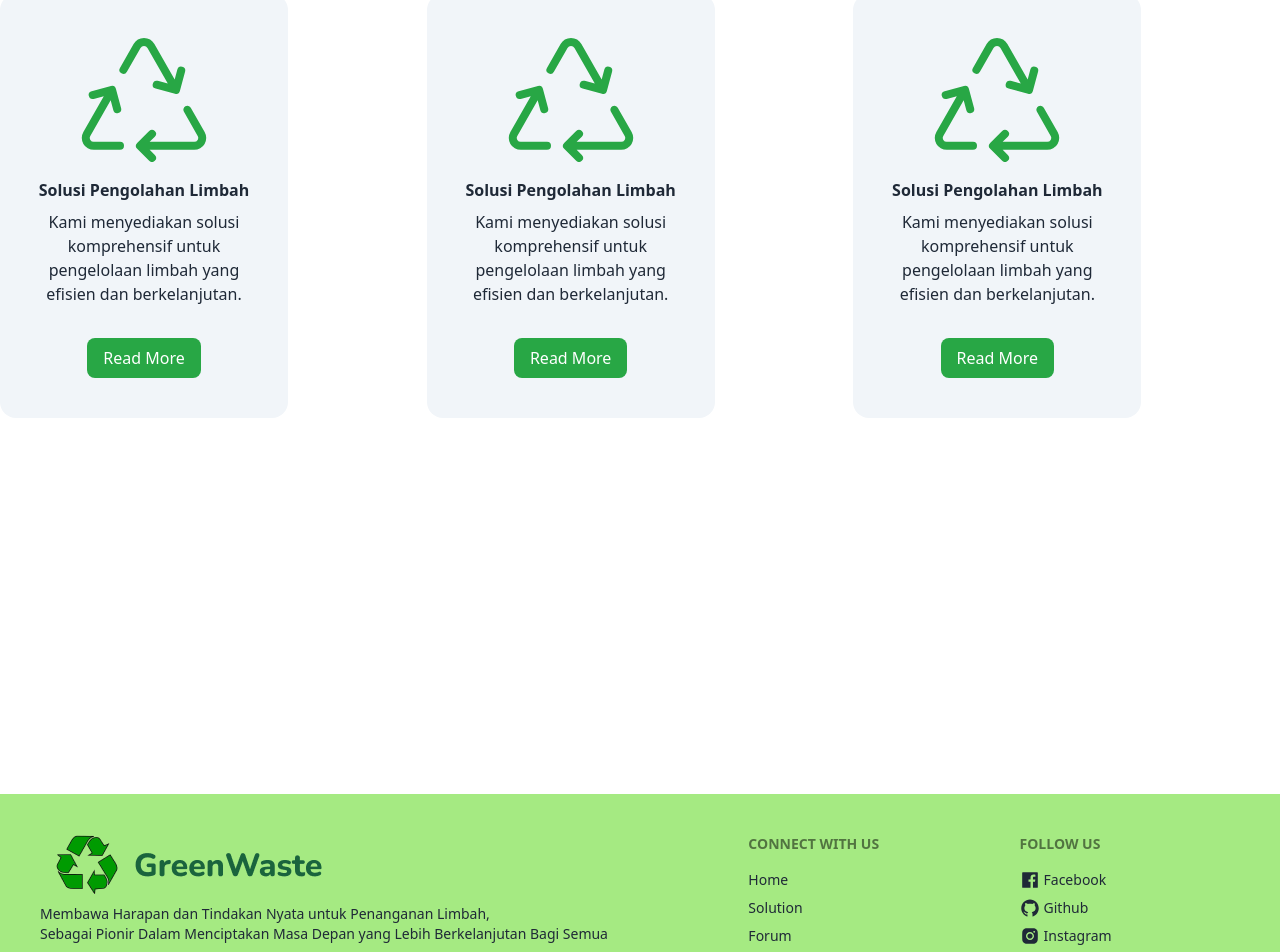
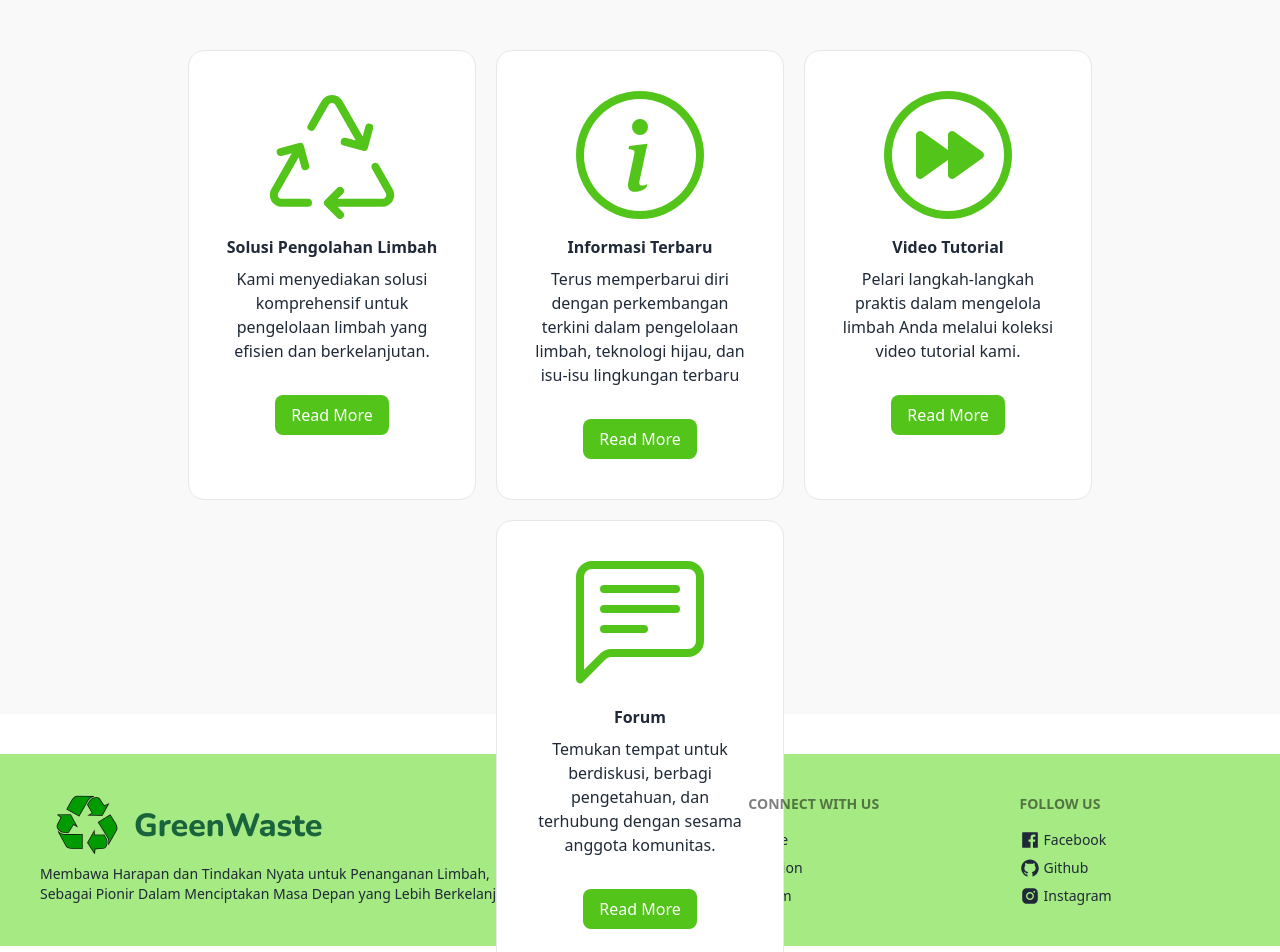
Before and after one commit to FS-16/greenwaste-react, a React (Vite) app: page / in a window 1280 px wide. Shown: the part 1772-2724 px from the top of the page. Built offline with nearby package versions, Linux system fonts and the light colour scheme.

Commit message:
update(homePage, whyChoose): update position, icon, content

```diff
--- a/src/pages/Home.jsx
+++ b/src/pages/Home.jsx
@@ -37,14 +37,15 @@ function Home() {
           <img className='rounded-2xl shadow-xl shadow-black/50' src='/img/home/tentang-kami.jpg' alt='foto' />
         </div>
       </section>
-      <section className='w-full h-screen mt-10'>
+      <section className='w-full h-screen pt-10 bg-gray-light'>
         <h1 className='text-center text-4xl font-bold text-green-dark'>Kenapa Memilih GreenWaste?</h1>
-        <div className='grid grid-cols-3'>
-          <div className='card bg-slate-100 w-72 px-8 py-10 text-center'>
+        <div className="flex justify-center items-center">
+        <div className='mt-14 grid grid-cols-3 gap-5 justify-items-center'>
+          <div className='card bg-white w-72 px-8 py-10 text-center border-default border-gray-200'>
             <svg
               xmlns='http://www.w3.org/2000/svg'
               fill='currentColor'
-              className='bi bi-recycle h-32 w-auto text-green-button'
+              className='bi bi-recycle h-32 w-auto text-green-light'
               viewBox='0 0 16 16'
             >
               <path d='M9.302 1.256a1.5 1.5 0 0 0-2.604 0l-1.704 2.98a.5.5 0 0 0 .869.497l1.703-2.981a.5.5 0 0 1 .868 0l2.54 4.444-1.256-.337a.5.5 0 1 0-.26.966l2.415.647a.5.5 0 0 0 .613-.353l.647-2.415a.5.5 0 1 0-.966-.259l-.333 1.242-2.532-4.431zM2.973 7.773l-1.255.337a.5.5 0 1 1-.26-.966l2.416-.647a.5.5 0 0 1 .612.353l.647 2.415a.5.5 0 0 1-.966.259l-.333-1.242-2.545 4.454a.5.5 0 0 0 .434.748H5a.5.5 0 0 1 0 1H1.723A1.5 1.5 0 0 1 .421 12.24l2.552-4.467zm10.89 1.463a.5.5 0 1 0-.868.496l1.716 3.004a.5.5 0 0 1-.434.748h-5.57l.647-.646a.5.5 0 1 0-.708-.707l-1.5 1.5a.498.498 0 0 0 0 .707l1.5 1.5a.5.5 0 1 0 .708-.707l-.647-.647h5.57a1.5 1.5 0 0 0 1.302-2.244l-1.716-3.004z' />
@@ -53,43 +54,76 @@ function Home() {
             <p className='mt-2'>
               Kami menyediakan solusi komprehensif untuk pengelolaan limbah yang efisien dan berkelanjutan.
             </p>
-            <a href='#' className='py-2 px-4 w-fit mx-auto mt-8 bg-green-button text-white rounded-lg'>
+            <a href='#' className='py-2 px-4 w-fit mx-auto mt-8 bg-green-light text-white rounded-lg'>
               Read More
             </a>
           </div>
-          <div className='card bg-slate-100 w-72 px-8 py-10 text-center'>
+          <div className='card bg-white w-72 px-8 py-10 text-center border-default border-gray-200'>
           <svg
-              xmlns='http://www.w3.org/2000/svg'
-              fill='currentColor'
-              className='bi bi-recycle h-32 w-auto text-green-button'
-              viewBox='0 0 16 16'
+                  xmlns="http://www.w3.org/2000/svg"
+                  fill="currentColor"
+                  className="bi bi-info-circle h-32 w-auto text-green-light"
+                  viewBox="0 0 16 16"
                 >
-              <path d='M9.302 1.256a1.5 1.5 0 0 0-2.604 0l-1.704 2.98a.5.5 0 0 0 .869.497l1.703-2.981a.5.5 0 0 1 .868 0l2.54 4.444-1.256-.337a.5.5 0 1 0-.26.966l2.415.647a.5.5 0 0 0 .613-.353l.647-2.415a.5.5 0 1 0-.966-.259l-.333 1.242-2.532-4.431zM2.973 7.773l-1.255.337a.5.5 0 1 1-.26-.966l2.416-.647a.5.5 0 0 1 .612.353l.647 2.415a.5.5 0 0 1-.966.259l-.333-1.242-2.545 4.454a.5.5 0 0 0 .434.748H5a.5.5 0 0 1 0 1H1.723A1.5 1.5 0 0 1 .421 12.24l2.552-4.467zm10.89 1.463a.5.5 0 1 0-.868.496l1.716 3.004a.5.5 0 0 1-.434.748h-5.57l.647-.646a.5.5 0 1 0-.708-.707l-1.5 1.5a.498.498 0 0 0 0 .707l1.5 1.5a.5.5 0 1 0 .708-.707l-.647-.647h5.57a1.5 1.5 0 0 0 1.302-2.244l-1.716-3.004z' />
+                  <path
+                    d="M8 15A7 7 0 1 1 8 1a7 7 0 0 1 0 14zm0 1A8 8 0 1 0 8 0a8 8 0 0 0 0 16z"
+                  />
+                  <path
+                    d="m8.93 6.588-2.29.287-.082.38.45.083c.294.07.352.176.288.469l-.738 3.468c-.194.897.105 1.319.808 1.319.545 0 1.178-.252 1.465-.598l.088-.416c-.2.176-.492.246-.686.246-.275 0-.375-.193-.304-.533L8.93 6.588zM9 4.5a1 1 0 1 1-2 0 1 1 0 0 1 2 0z"
+                  />
                 </svg>
-            <h3 className='font-bold text-base mt-4'>Solusi Pengolahan Limbah</h3>
+            <h3 className='font-bold text-base mt-4'>Informasi Terbaru</h3>
             <p className='mt-2'>
-              Kami menyediakan solusi komprehensif untuk pengelolaan limbah yang efisien dan berkelanjutan.
+              Terus memperbarui diri dengan perkembangan terkini dalam pengelolaan limbah, teknologi hijau, dan isu-isu lingkungan terbaru
             </p>
-            <a href='#' className='py-2 px-4 w-fit mx-auto mt-8 bg-green-button text-white rounded-lg'>
+            <a href='#' className='py-2 px-4 w-fit mx-auto mt-8 bg-green-light text-white rounded-lg'>
               Read More
             </a>
           </div>
-          <div className='card bg-slate-100 w-72 px-8 py-10 text-center'>
+          <div className='card bg-white w-72 px-8 py-10 text-center border-default border-gray-200'>
           <svg
-              xmlns='http://www.w3.org/2000/svg'
-              fill='currentColor'
-              className='bi bi-recycle h-32 w-auto text-green-button'
-              viewBox='0 0 16 16'
+                  xmlns="http://www.w3.org/2000/svg"
+                  fill="currentColor"
+                  className="bi bi-fast-forward-circle h-32 w-auto text-green-light"
+                  viewBox="0 0 16 16"
                 >
-              <path d='M9.302 1.256a1.5 1.5 0 0 0-2.604 0l-1.704 2.98a.5.5 0 0 0 .869.497l1.703-2.981a.5.5 0 0 1 .868 0l2.54 4.444-1.256-.337a.5.5 0 1 0-.26.966l2.415.647a.5.5 0 0 0 .613-.353l.647-2.415a.5.5 0 1 0-.966-.259l-.333 1.242-2.532-4.431zM2.973 7.773l-1.255.337a.5.5 0 1 1-.26-.966l2.416-.647a.5.5 0 0 1 .612.353l.647 2.415a.5.5 0 0 1-.966.259l-.333-1.242-2.545 4.454a.5.5 0 0 0 .434.748H5a.5.5 0 0 1 0 1H1.723A1.5 1.5 0 0 1 .421 12.24l2.552-4.467zm10.89 1.463a.5.5 0 1 0-.868.496l1.716 3.004a.5.5 0 0 1-.434.748h-5.57l.647-.646a.5.5 0 1 0-.708-.707l-1.5 1.5a.498.498 0 0 0 0 .707l1.5 1.5a.5.5 0 1 0 .708-.707l-.647-.647h5.57a1.5 1.5 0 0 0 1.302-2.244l-1.716-3.004z' />
+                  <path
+                    d="M8 15A7 7 0 1 1 8 1a7 7 0 0 1 0 14Zm0 1A8 8 0 1 0 8 0a8 8 0 0 0 0 16Z"
+                  />
+                  <path
+                    d="M4.271 5.055a.5.5 0 0 1 .52.038L8 7.386V5.5a.5.5 0 0 1 .79-.407l3.5 2.5a.5.5 0 0 1 0 .814l-3.5 2.5A.5.5 0 0 1 8 10.5V8.614l-3.21 2.293A.5.5 0 0 1 4 10.5v-5a.5.5 0 0 1 .271-.445Z"
+                  />
                 </svg>
-            <h3 className='font-bold text-base mt-4'>Solusi Pengolahan Limbah</h3>
+            <h3 className='font-bold text-base mt-4'>Video Tutorial</h3>
             <p className='mt-2'>
-              Kami menyediakan solusi komprehensif untuk pengelolaan limbah yang efisien dan berkelanjutan.
+              Pelari langkah-langkah praktis dalam mengelola limbah Anda melalui koleksi video tutorial kami.
             </p>
-            <a href='#' className='py-2 px-4 w-fit mx-auto mt-8 bg-green-button text-white rounded-lg'>
+            <a href='#' className='py-2 px-4 w-fit mx-auto mt-8 bg-green-light text-white rounded-lg'>
               Read More
             </a>
+          </div>
+          <div className='card bg-white w-72 px-8 py-10 text-center border-default border-gray-200 col-span-full'>
+          <svg
+                  xmlns="http://www.w3.org/2000/svg"
+                  fill="currentColor"
+                  className="bi bi-chat-left-text h-32 w-auto text-green-light"
+                  viewBox="0 0 16 16"
+                >
+                  <path
+                    d="M14 1a1 1 0 0 1 1 1v8a1 1 0 0 1-1 1H4.414A2 2 0 0 0 3 11.586l-2 2V2a1 1 0 0 1 1-1h12zM2 0a2 2 0 0 0-2 2v12.793a.5.5 0 0 0 .854.353l2.853-2.853A1 1 0 0 1 4.414 12H14a2 2 0 0 0 2-2V2a2 2 0 0 0-2-2H2z"
+                  />
+                  <path
+                    d="M3 3.5a.5.5 0 0 1 .5-.5h9a.5.5 0 0 1 0 1h-9a.5.5 0 0 1-.5-.5zM3 6a.5.5 0 0 1 .5-.5h9a.5.5 0 0 1 0 1h-9A.5.5 0 0 1 3 6zm0 2.5a.5.5 0 0 1 .5-.5h5a.5.5 0 0 1 0 1h-5a.5.5 0 0 1-.5-.5z"
+                  />
+                </svg>
+            <h3 className='font-bold text-base mt-4'>Forum</h3>
+            <p className='mt-2'>
+              Temukan tempat untuk berdiskusi, berbagi pengetahuan, dan terhubung dengan sesama anggota komunitas.
+            </p>
+            <a href='#' className='py-2 px-4 w-fit mx-auto mt-8 bg-green-light text-white rounded-lg'>
+              Read More
+            </a>
+          </div>
         </div>
         </div>
       </section>
--- a/tailwind.config.js
+++ b/tailwind.config.js
@@ -9,7 +9,12 @@ export default {
       colors: {
         'green-button': '#28a745',
         'green-dark': '#1a643d',
+        'green-light': "#52c41a",
+        'gray-light': '#f9f9f9'
       },
+      borderWidth: {
+        'default': '1px'
+      }
     },
   },
   plugins: [require('daisyui')],
```
Lines whose indentation alone changed are shown as unchanged.
